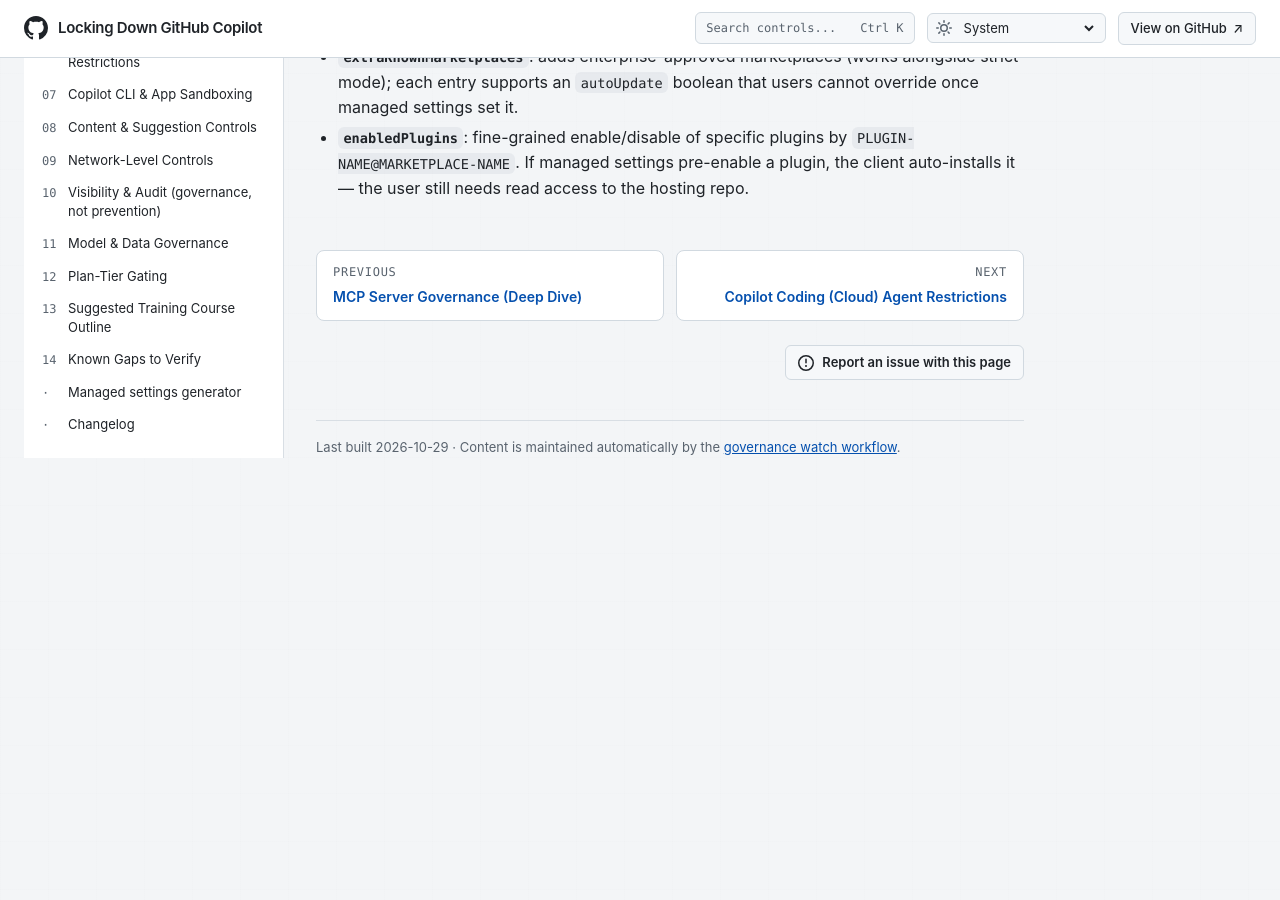
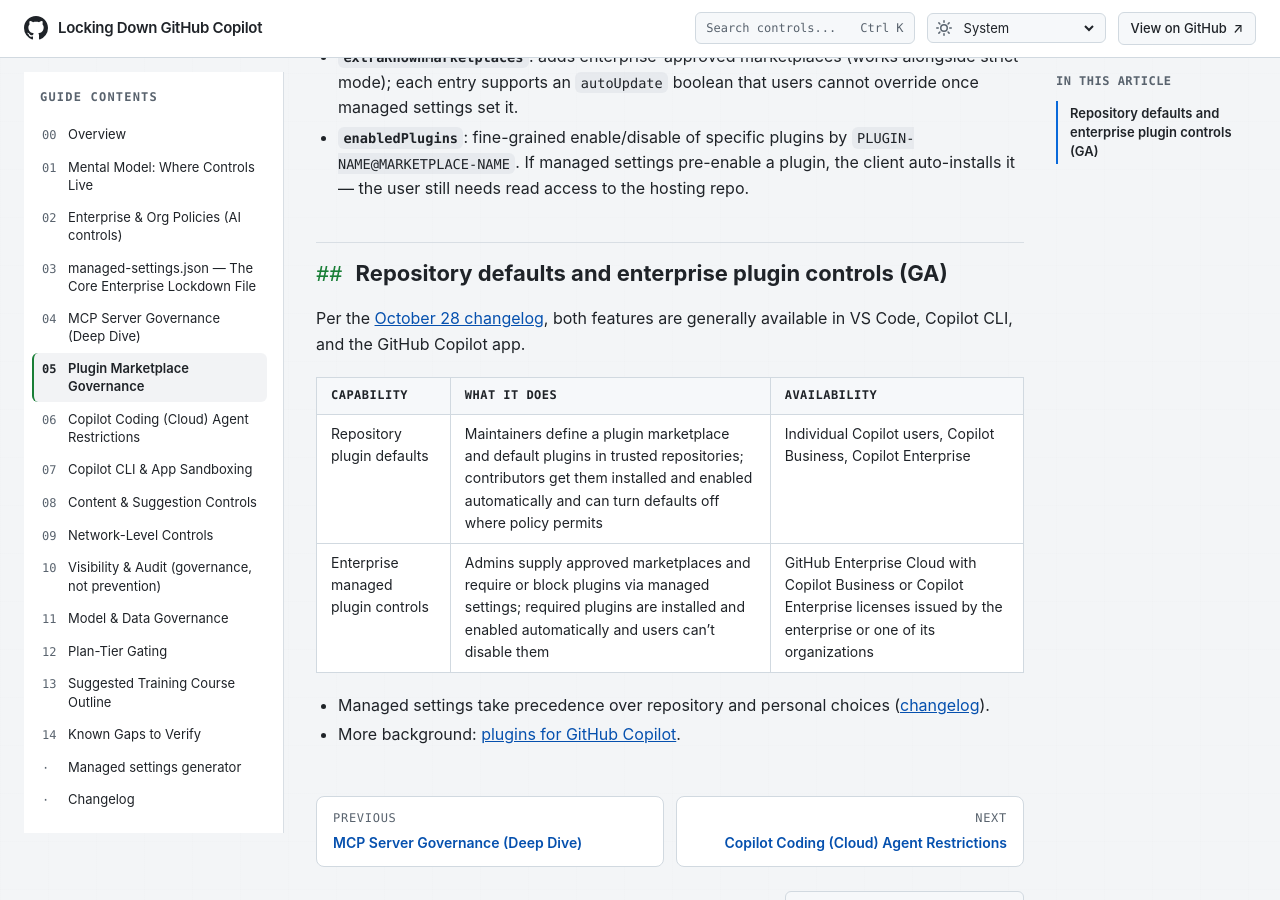
Before and after one commit to beardofedu/copilot-governance-training, a Jekyll site: the page built from docs/sections/plugin-marketplaces.md, in a window 1280 px wide and 900 px high, scrolled down 791 px. Built offline with Jekyll 4.4.1, drawn with Linux system fonts in a browser that asks for light colours; before the commit the page ends 1313 px from its top, so only the background shows below that.

Commit message:
Update Copilot governance documentation

```diff
--- a/docs/sections/plugin-marketplaces.md
+++ b/docs/sections/plugin-marketplaces.md
@@ -28,3 +28,15 @@ last_reviewed: 2026-10-16
 - **`strictKnownMarketplaces`**: empty array = complete lockdown (no marketplace installs at all); listing entries restricts installs to only those sources.
 - **`extraKnownMarketplaces`**: adds enterprise-approved marketplaces (works alongside strict mode); each entry supports an `autoUpdate` boolean that users cannot override once managed settings set it.
 - **`enabledPlugins`**: fine-grained enable/disable of specific plugins by `PLUGIN-NAME@MARKETPLACE-NAME`. If managed settings pre-enable a plugin, the client auto-installs it — the user still needs read access to the hosting repo.
+
+## Repository defaults and enterprise plugin controls (GA)
+
+Per the [October 28 changelog](https://github.blog/changelog/2026-10-28-repository-plugin-defaults-and-enterprise-plugin-controls-generally-available), both features are generally available in VS Code, Copilot CLI, and the GitHub Copilot app.
+
+| Capability | What it does | Availability |
+|---|---|---|
+| Repository plugin defaults | Maintainers define a plugin marketplace and default plugins in trusted repositories; contributors get them installed and enabled automatically and can turn defaults off where policy permits | Individual Copilot users, Copilot Business, Copilot Enterprise |
+| Enterprise managed plugin controls | Admins supply approved marketplaces and require or block plugins via managed settings; required plugins are installed and enabled automatically and users can't disable them | GitHub Enterprise Cloud with Copilot Business or Copilot Enterprise licenses issued by the enterprise or one of its organizations |
+
+- Managed settings take precedence over repository and personal choices ([changelog](https://github.blog/changelog/2026-10-28-repository-plugin-defaults-and-enterprise-plugin-controls-generally-available)).
+- More background: [plugins for GitHub Copilot](https://docs.github.com/copilot/concepts/customizations/plugins).
```
Also changed, not shown: other parts of docs/sections/plugin-marketplaces.md (+1 -1 lines), docs/CHANGELOG.md.
